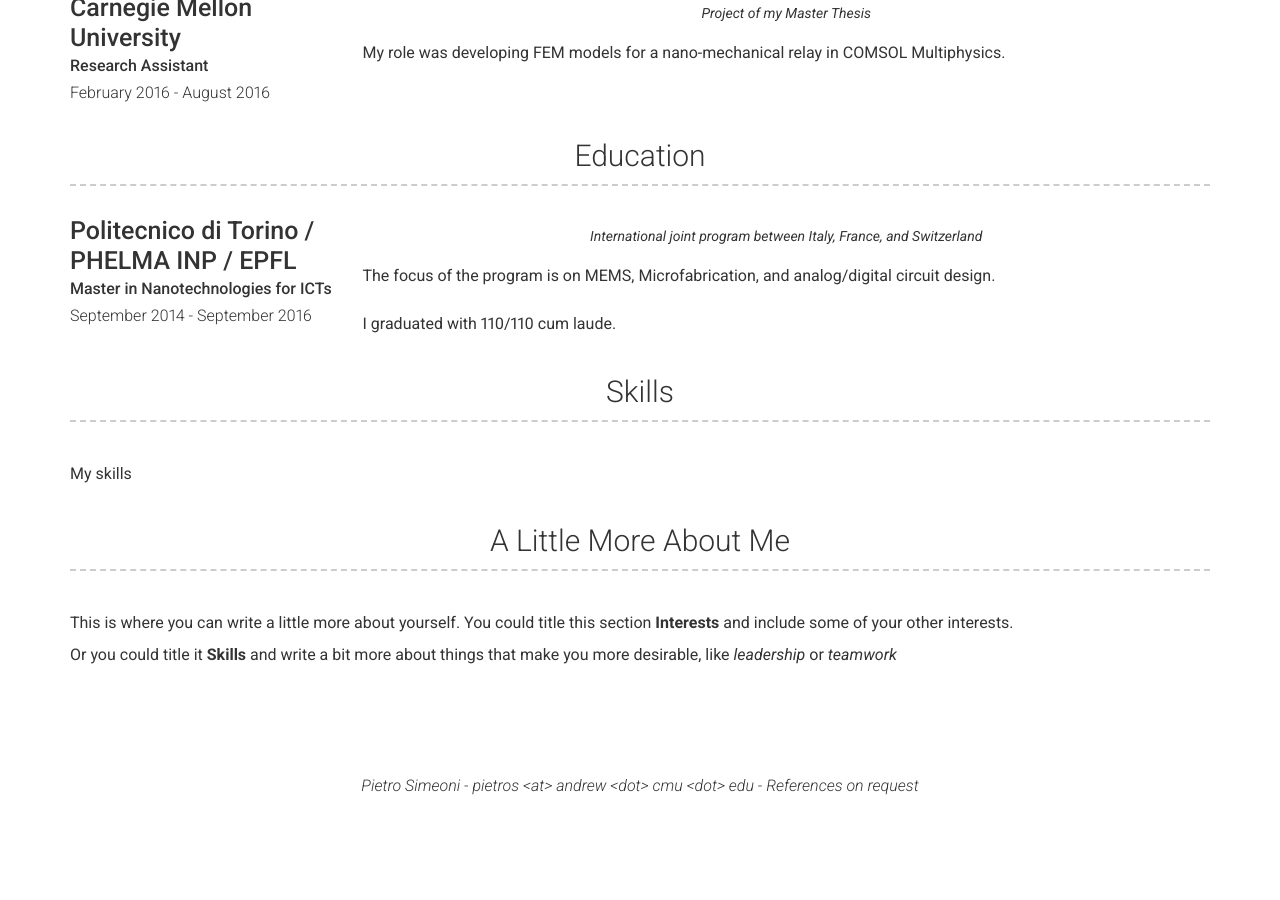
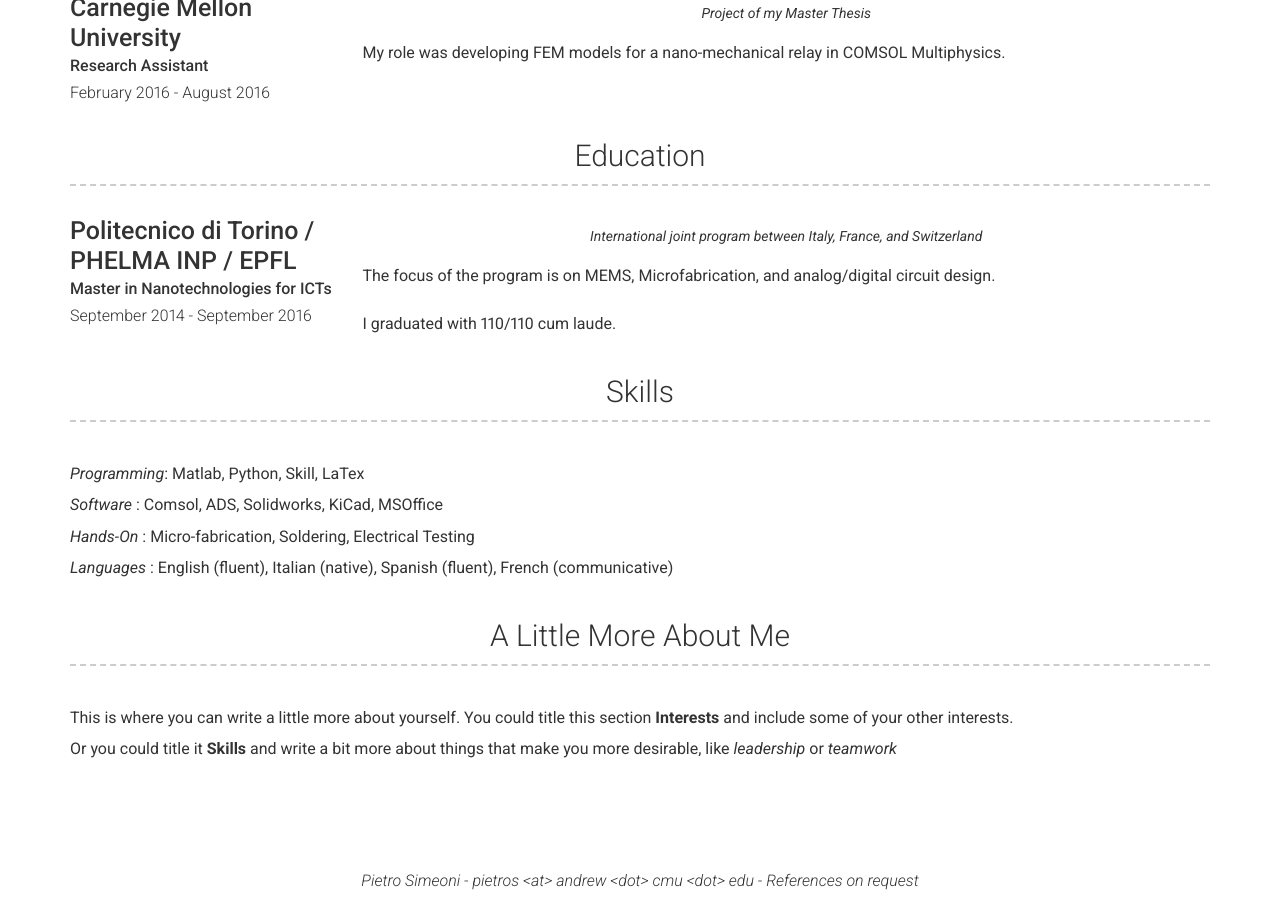
Before and after one commit to simeonipietro/pietrosimeoni.com, a Jekyll site: the page built from index.md, in a window 1280 px wide and 900 px high, scrolled down 966 px. Built offline with Jekyll 4.4.1, drawn with Linux system fonts in a browser that asks for light colours; nearby versions of some CDN libraries; before the commit the page ends 1772 px from its top, so only the background shows below that.

Commit message:
Update _config.yml

```diff
--- a/_config.yml
+++ b/_config.yml
@@ -81,7 +81,14 @@ projects_title:
 # Skills Section
 # skills_title:  #(Use this to override about more section title)
 skills_content: | # this will include new lines to allow paragraphs
- My skills
+ *Programming*: Matlab, Python, Skill, LaTex
+
+ *Software*   : Comsol, ADS, Solidworks, KiCad, MSOffice
+
+ *Hands-On*   : Micro-fabrication, Soldering, Electrical Testing
+
+ *Languages*  : English (fluent), Italian (native), Spanish (fluent), French (communicative)
+
 # More Section
 # more_title: A Little More About Me #(Use this to override about more section title)
 more_content: | # this will include new lines to allow paragraphs
```
